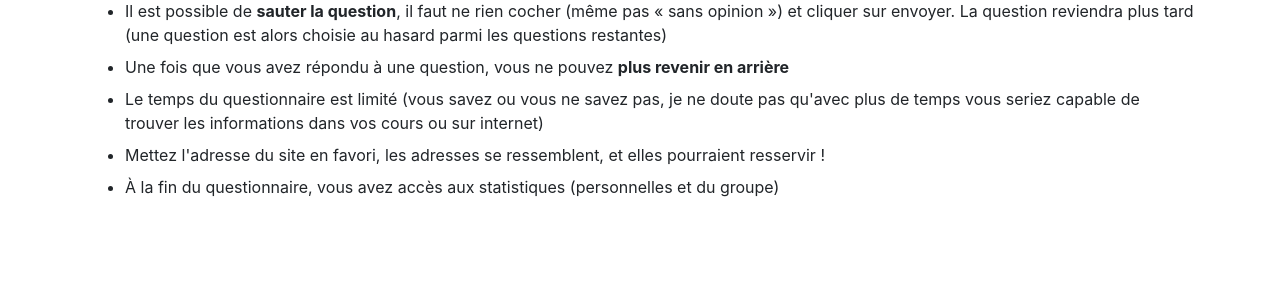
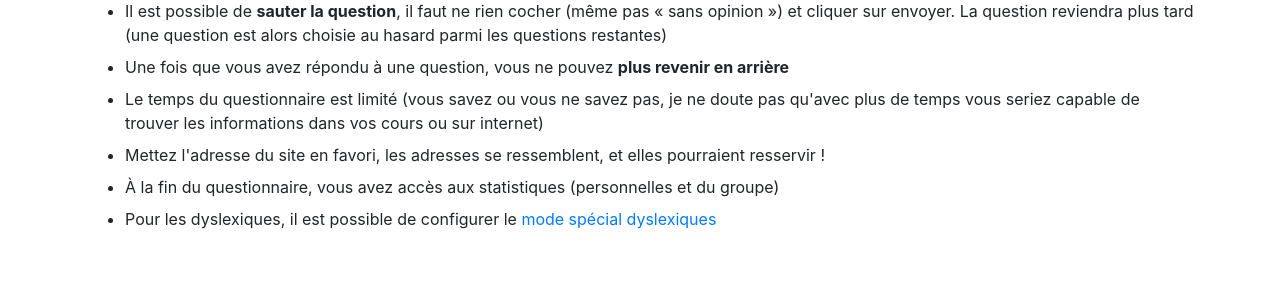
Before and after one commit to vpoulailleau/pyquizz, a Django app: page /quiz/aide/ in a window 1280 px wide. Shown: the part 409-709 px from the top of the page. Run offline with Django 3.2, Linux system fonts and the light colour scheme; some libraries are stand-ins or nearby versions.

Commit message:
add help for dyslexic persons

```diff
--- a/pyquizz/quizz/templates/quizz/help.html
+++ b/pyquizz/quizz/templates/quizz/help.html
@@ -28,6 +28,7 @@
             <li class="mb-2">Le temps du questionnaire est limité (vous savez ou vous ne savez pas, je ne doute pas qu'avec plus de temps vous seriez capable de trouver les informations dans vos cours ou sur internet)</li>
             <li class="mb-2">Mettez l'adresse du site en favori, les adresses se ressemblent, et elles pourraient resservir !</li>
             <li class="mb-2">À la fin du questionnaire, vous avez accès aux statistiques (personnelles et du groupe)</li>
+            <li class="mb-2">Pour les dyslexiques, il est possible de configurer le <a href="{% url 'update_profile' %}">mode spécial dyslexiques</a></li>
             </ul>
 
         </div>
```
